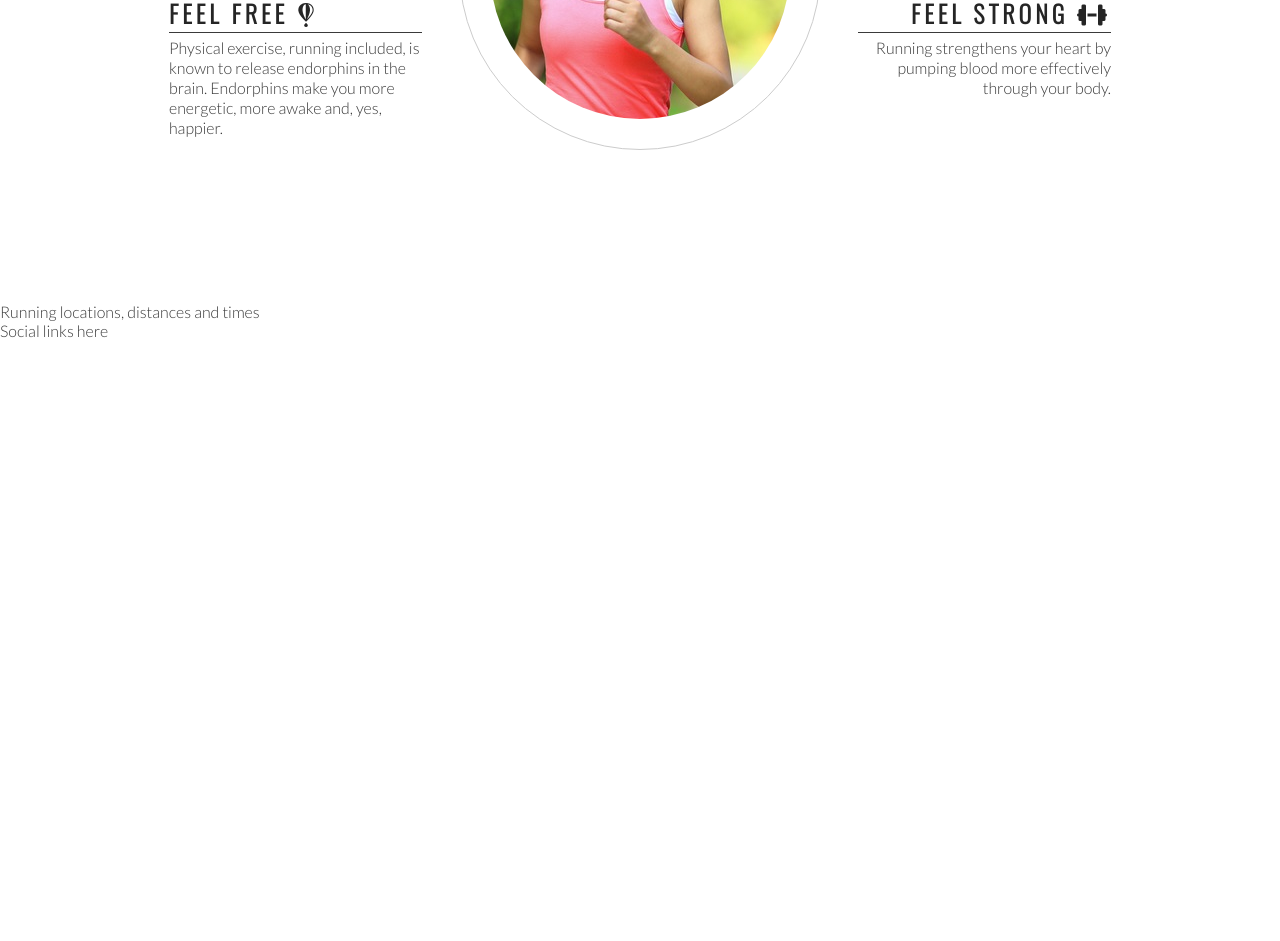
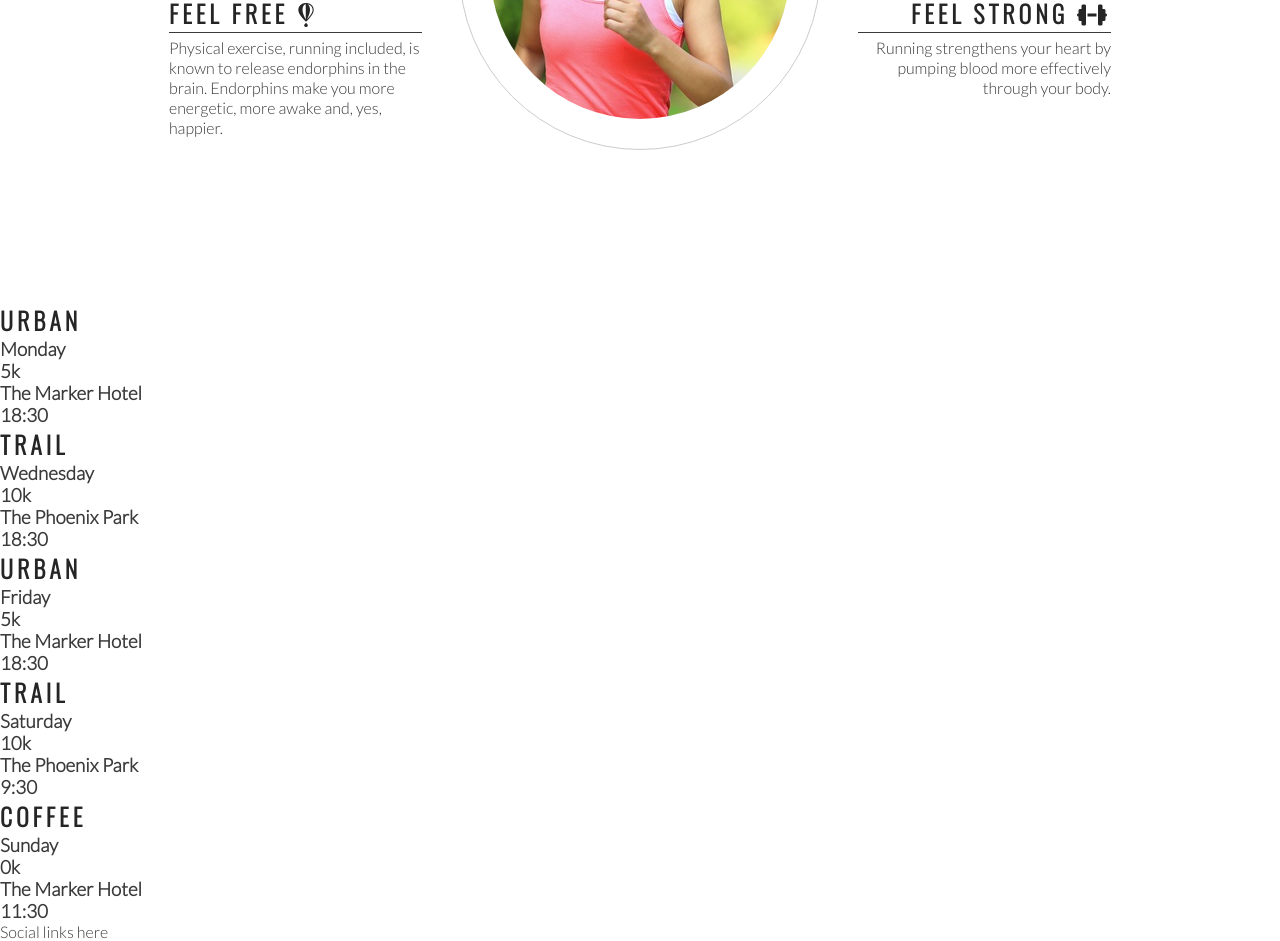
Before and after one commit to NicoleHitter/love-running, a plain HTML site: page index.html in a window 1280 px wide. Shown: the part 993-1934 px from the top of the page. Before the commit the page ends 1333 px from the top, so only its background shows below. Drawn offline with nearby package versions, Linux system fonts and the light colour scheme.

Commit message:
Add times main structure

```diff
--- a/index.html
+++ b/index.html
@@ -75,7 +75,43 @@
 
         </div>
     </section>
-    <section>Running locations, distances and times</section>
+    <section>
+        <div>
+            <h2>Urban</h2>
+             <h3>Monday</h3>
+             <h3>5k</h3>
+             <h3>The Marker Hotel</h3>
+             <h3>18:30</h3>
+        </div>
+        <div>
+            <h2>Trail</h2>
+             <h3>Wednesday</h3>
+             <h3>10k</h3>
+             <h3>The Phoenix Park</h3>
+             <h3>18:30</h3>
+        </div>
+        <div>
+            <h2>Urban</h2>
+             <h3>Friday</h3>
+             <h3>5k</h3>
+             <h3>The Marker Hotel</h3>
+             <h3>18:30</h3>
+        </div>
+        <div>
+            <h2>Trail</h2>
+             <h3>Saturday</h3>
+             <h3>10k</h3>
+             <h3>The Phoenix Park</h3>
+             <h3>9:30</h3>
+        </div>
+        <div>
+            <h2>Coffee</h2>
+             <h3>Sunday</h3>
+             <h3>0k</h3>
+             <h3>The Marker Hotel</h3>
+             <h3>11:30</h3>
+        </div>
+    </section>
     <footer>Social links here</footer>
 
     <!--Font awesome script-->
```
